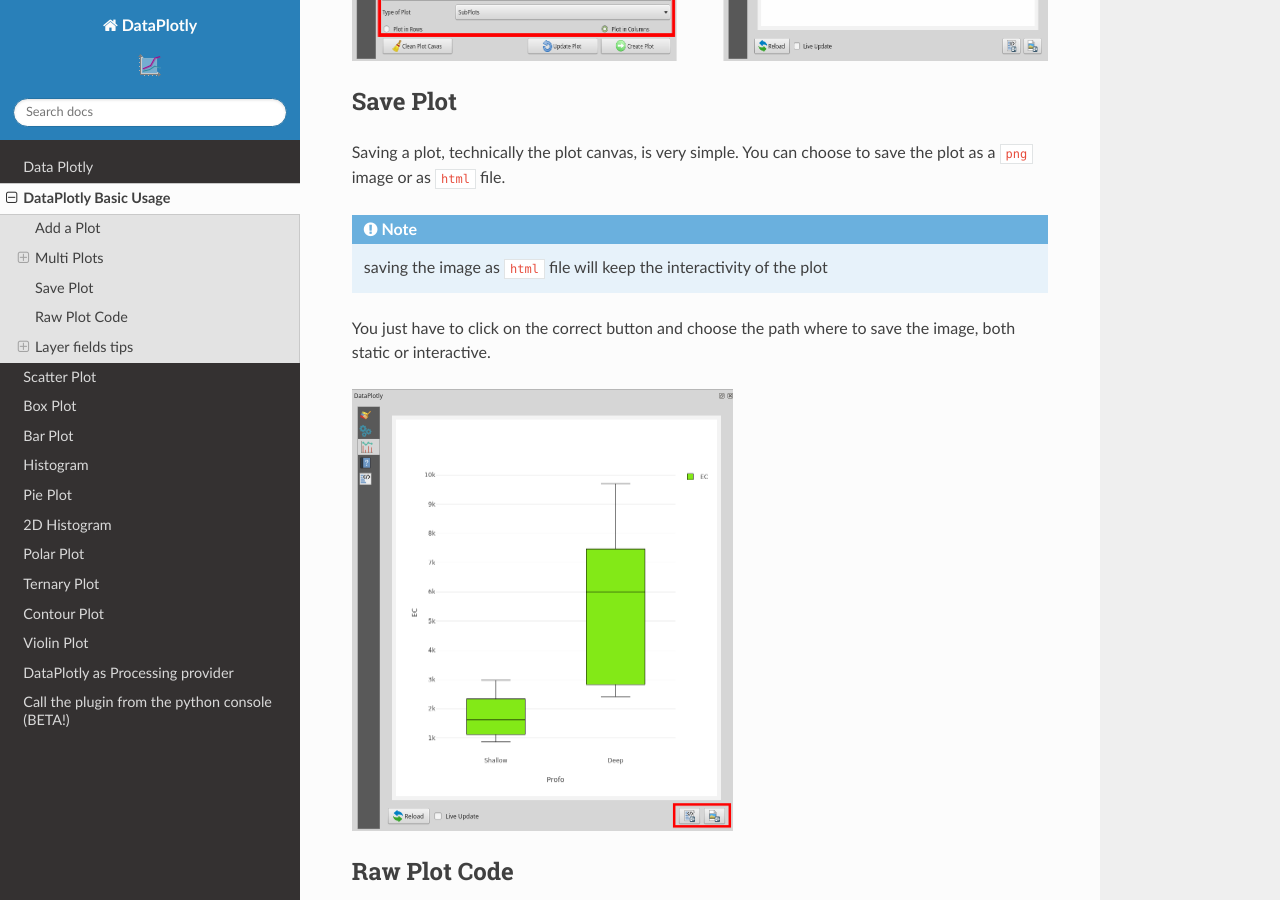
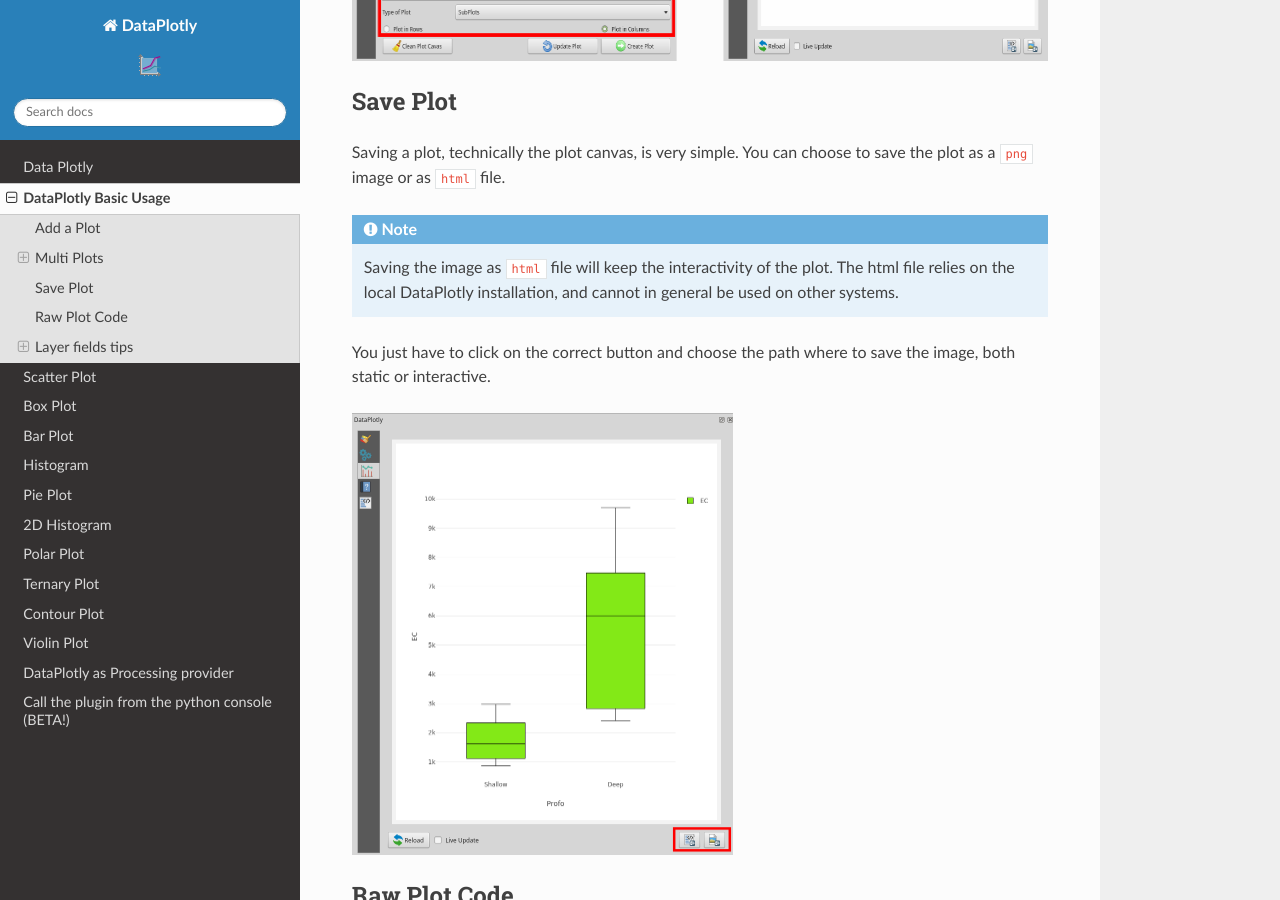
Before and after one commit to ghtmtt/DataPlotly-docs, a Sphinx documentation site: the page built from source/basic_usage.rst, in a window 1280 px wide and 900 px high, scrolled down 6087 px. Built offline with Sphinx 7.4.7 and the Read the Docs theme 2.0.0, drawn with Linux system fonts in a browser that asks for light colours; formulas are drawn with MathJax 3.

Commit message:
Added caveat about html files (#2)
* Added caveat about html files

* Update source/basic_usage.rst

Co-authored-by: Matteo Ghetta <matteo.ghetta@gmail.com>

Co-authored-by: Matteo Ghetta <matteo.ghetta@gmail.com>

```diff
--- a/source/basic_usage.rst
+++ b/source/basic_usage.rst
@@ -109,7 +109,7 @@
 Saving a plot, technically the plot canvas, is very simple. You can choose to save
 the plot as a ``png`` image or as ``html`` file.
 
-.. note:: saving the image as ``html`` file will keep the interactivity of the plot
+.. note:: Saving the image as ``html`` file will keep the interactivity of the plot. The html file relies on the local DataPlotly installation, and cannot in general be used on other systems.
 
 You just have to click on the correct button and choose the path where to save
 the image, both static or interactive.
```
